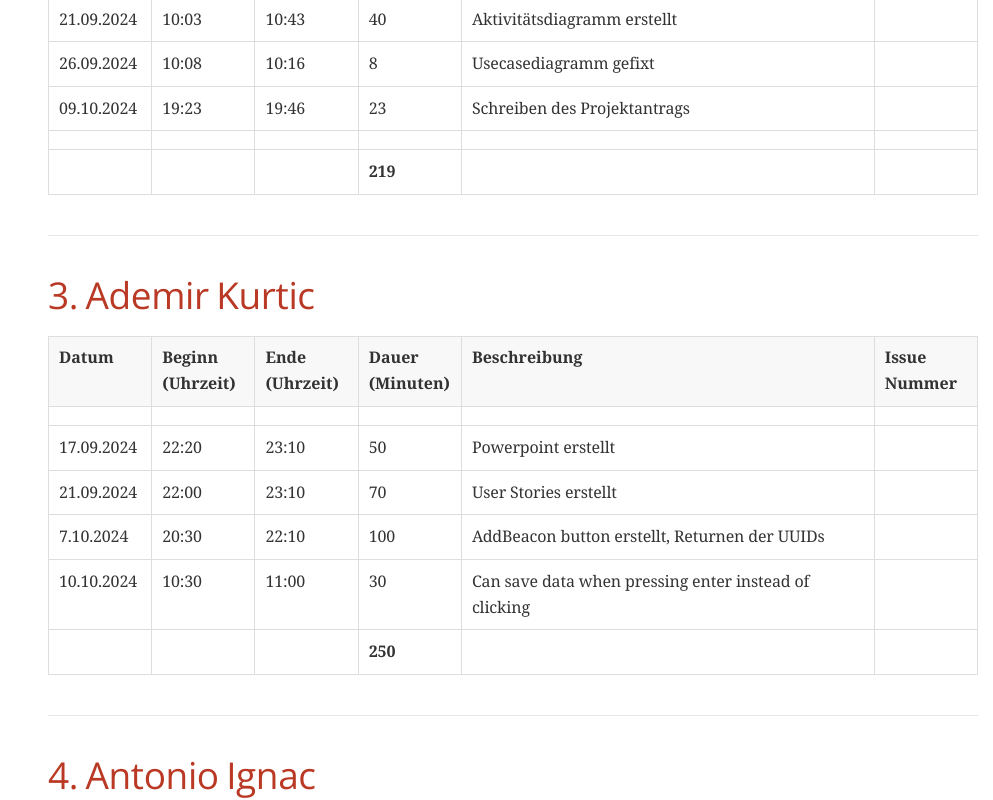
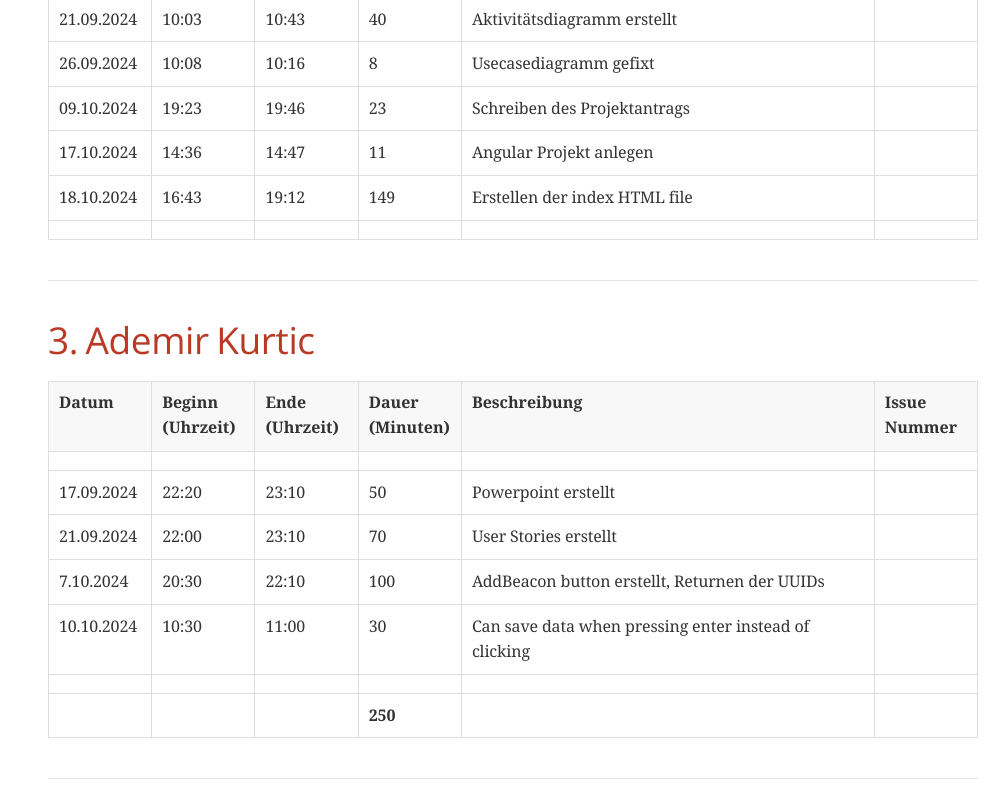
Before and after one commit to Spread-Share/SpreadShare-Documents, a plain HTML site: page Arbeitsstunden.html in a window 1280 px wide. Shown: the part 1101-1901 px from the top of the page, without its empty margins (287-1280 px from the left). Drawn offline with nearby package versions, Linux system fonts and the light colour scheme; a web font is replaced by a local one.

Commit message:
Deploying to gh-pages from @ Spread-Share/SpreadShare-Documents@f3ad003fd81aa17c0d42c1a13e77f5ece47a6cec 🚀

```diff
--- a/Arbeitsstunden.html
+++ b/Arbeitsstunden.html
@@ -644,18 +644,26 @@ body.book #toc,body.book #preamble,body.book h1.sect0,body.book .sect1>h2{page-b
 <td class="tableblock halign-left valign-top"></td>
 </tr>
 <tr>
+<td class="tableblock halign-left valign-top"><p class="tableblock">17.10.2024</p></td>
+<td class="tableblock halign-left valign-top"><p class="tableblock">14:36</p></td>
+<td class="tableblock halign-left valign-top"><p class="tableblock">14:47</p></td>
+<td class="tableblock halign-left valign-top"><p class="tableblock">11</p></td>
+<td class="tableblock halign-left valign-top"><p class="tableblock">Angular Projekt anlegen</p></td>
 <td class="tableblock halign-left valign-top"></td>
-<td class="tableblock halign-left valign-top"></td>
-<td class="tableblock halign-left valign-top"></td>
-<td class="tableblock halign-left valign-top"></td>
-<td class="tableblock halign-left valign-top"></td>
+</tr>
+<tr>
+<td class="tableblock halign-left valign-top"><p class="tableblock">18.10.2024</p></td>
+<td class="tableblock halign-left valign-top"><p class="tableblock">16:43</p></td>
+<td class="tableblock halign-left valign-top"><p class="tableblock">19:12</p></td>
+<td class="tableblock halign-left valign-top"><p class="tableblock">149</p></td>
+<td class="tableblock halign-left valign-top"><p class="tableblock">Erstellen der index HTML file</p></td>
 <td class="tableblock halign-left valign-top"></td>
 </tr>
 <tr>
 <td class="tableblock halign-left valign-top"></td>
 <td class="tableblock halign-left valign-top"></td>
 <td class="tableblock halign-left valign-top"></td>
-<td class="tableblock halign-left valign-top"><p class="tableblock"><strong>219</strong></p></td>
+<td class="tableblock halign-left valign-top"></td>
 <td class="tableblock halign-left valign-top"></td>
 <td class="tableblock halign-left valign-top"></td>
 </tr>
@@ -724,6 +732,14 @@ body.book #toc,body.book #preamble,body.book h1.sect0,body.book .sect1>h2{page-b
 <td class="tableblock halign-left valign-top"><p class="tableblock">11:00</p></td>
 <td class="tableblock halign-left valign-top"><p class="tableblock">30</p></td>
 <td class="tableblock halign-left valign-top"><p class="tableblock">Can save data when pressing enter instead of clicking</p></td>
+<td class="tableblock halign-left valign-top"></td>
+</tr>
+<tr>
+<td class="tableblock halign-left valign-top"></td>
+<td class="tableblock halign-left valign-top"></td>
+<td class="tableblock halign-left valign-top"></td>
+<td class="tableblock halign-left valign-top"></td>
+<td class="tableblock halign-left valign-top"></td>
 <td class="tableblock halign-left valign-top"></td>
 </tr>
 <tr>
@@ -848,7 +864,7 @@ body.book #toc,body.book #preamble,body.book h1.sect0,body.book .sect1>h2{page-b
 </div>
 <div id="footer">
 <div id="footer-text">
-Last updated 2024-10-17 08:56:04 UTC
+Last updated 2024-10-18 17:30:30 UTC
 </div>
 </div>
 </body>
```
Also changed, not shown: Pflichtenheft.html (+1 -1 lines), Projektantrag.html (+1 -1 lines), Projektauftrag.html (+1 -1 lines), Projektidee.html (+1 -1 lines), Umfeldanalyse.html (+1 -1 lines), index.html (+1 -1 lines).
